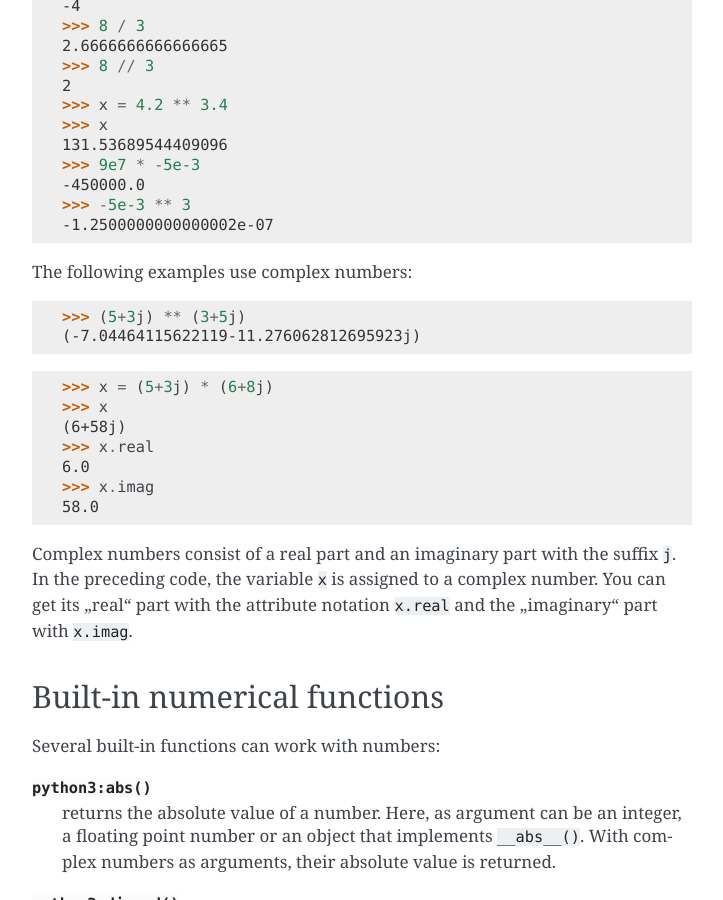
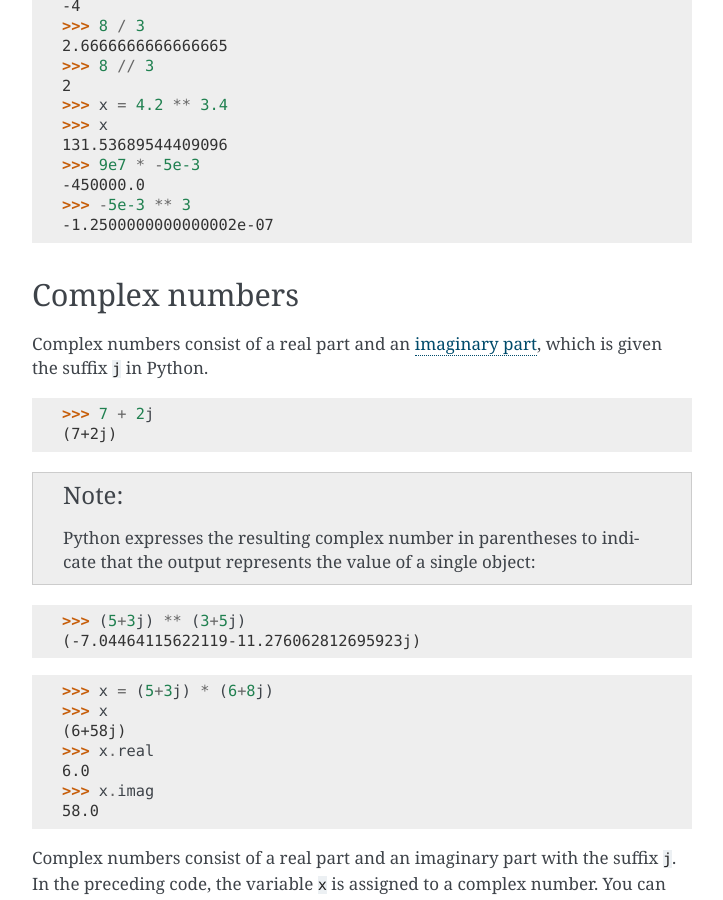
Before and after one commit to veit/python-basics-tutorial, a Sphinx documentation site: the page built from docs/types/numbers.rst, in a window 1280 px wide and 900 px high, scrolled down 913 px. Shown: the whole window, without its empty margins (388-1111 px from the left). Built offline with Sphinx 7.4.7, drawn with Linux system fonts in a browser that asks for light colours; pages that are not in the unit, such as notebooks, are missing from menus.

Commit message:
:memo: Update complex numbers

```diff
--- a/docs/types/numbers.rst
+++ b/docs/types/numbers.rst
@@ -58,7 +58,22 @@ Examples:
     >>> -5e-3 ** 3
     -1.2500000000000002e-07
 
-The following examples use complex numbers:
+Complex numbers
+---------------
+
+Complex numbers consist of a real part and an `imaginary part
+<https://en.wikipedia.org/wiki/Imaginary_number>`_, which is given the suffix
+``j`` in Python.
+
+.. code-block:: python
+
+    >>> 7 + 2j
+    (7+2j)
+
+.. note::
+
+    Python expresses the resulting complex number in parentheses to indicate
+    that the output represents the value of a single object:
 
 .. code-block:: python
 
```
